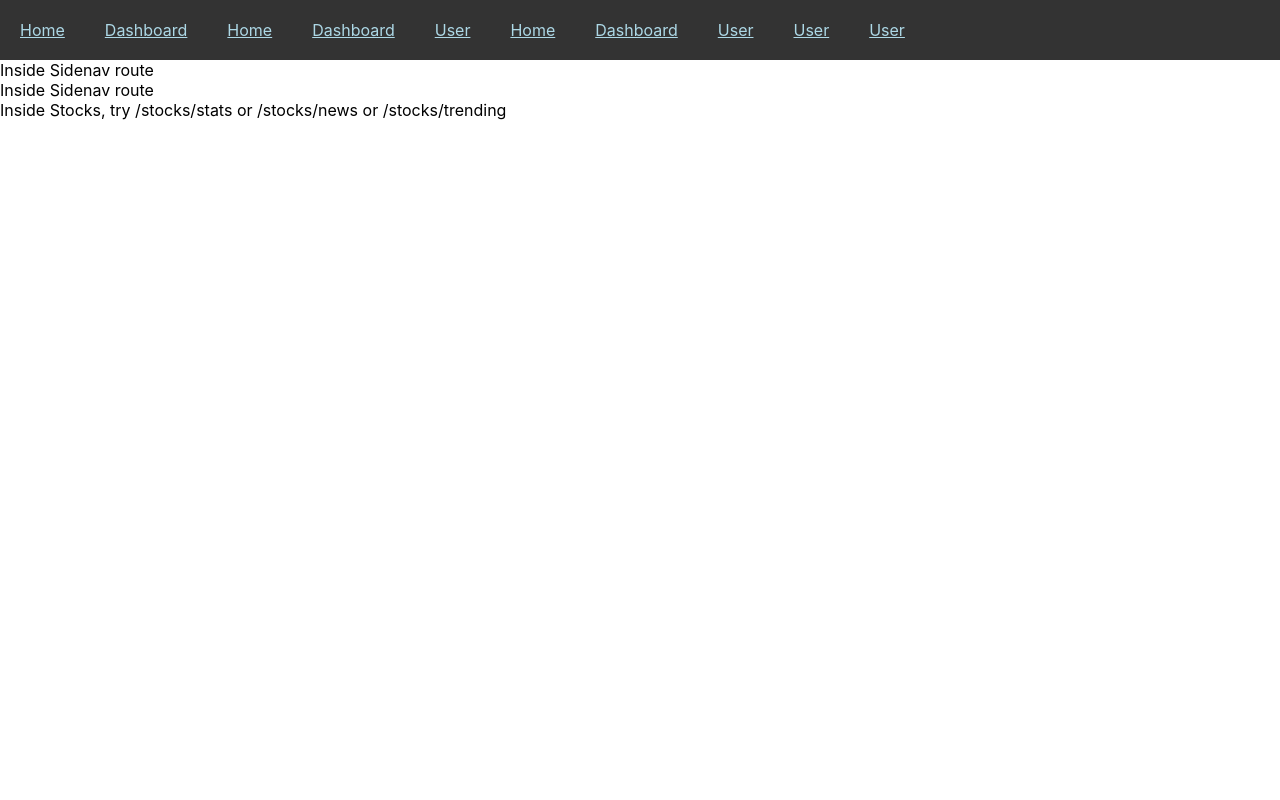
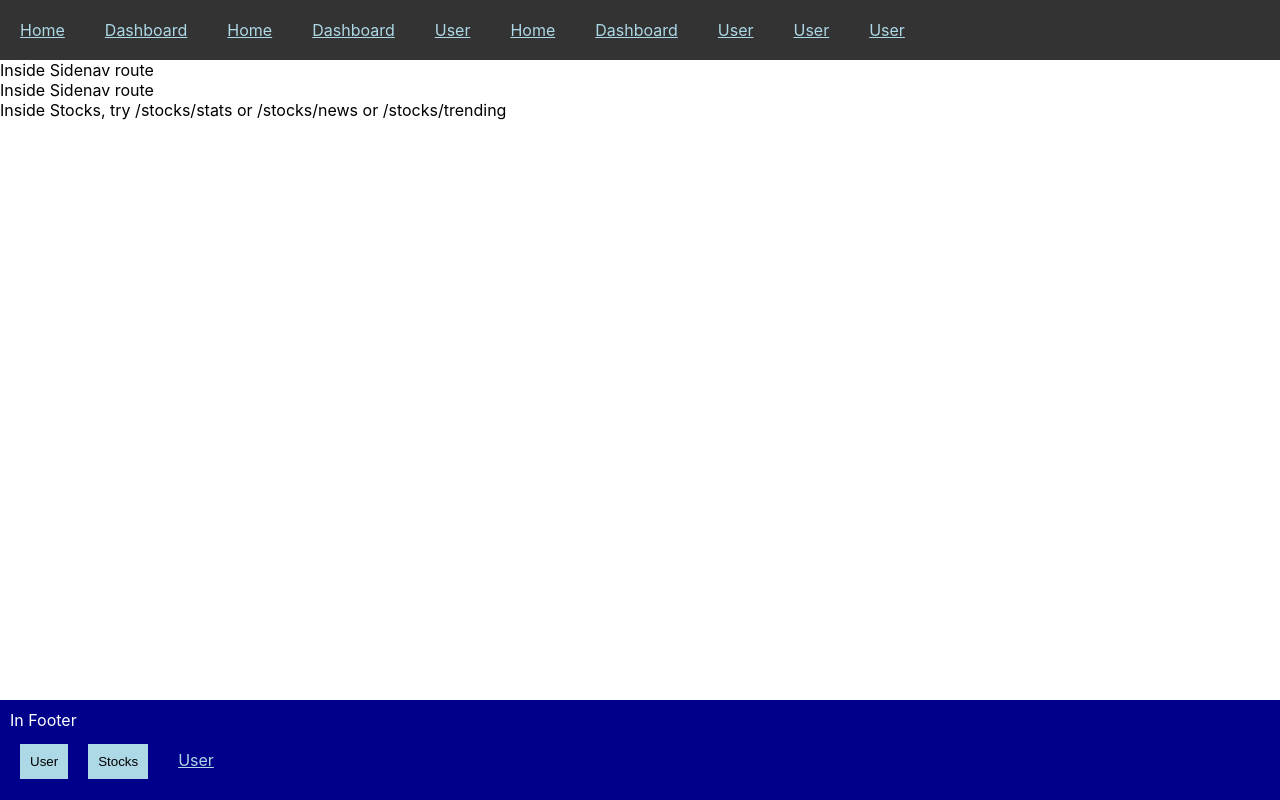
Before and after one commit to doniisetiiawan/react-router-txp, a React (Create React App) app: page /stocks in a window 1280 px wide. Built offline with nearby package versions, Linux system fonts and the light colour scheme.

Commit message:
withRouter HOC

```diff
--- a/src/App.jsx
+++ b/src/App.jsx
@@ -5,6 +5,7 @@ import DashboardComponent from './components/dashboard/dashboard.component';
 import GitHubComponent from './components/github/github.component';
 import CategoryComponent from './components/category/category.component';
 import StockListComponent from './components/stock-list/stock-list.component';
+import Footer from './components/footer/footer.component';
 import './App.css';
 
 class App extends Component {
@@ -190,6 +191,8 @@ class App extends Component {
           path="/stocks"
           component={StockListComponent}
         />
+
+        <Footer />
       </div>
     );
   }
--- /dev/null
+++ b/src/components/footer/footer.component.jsx
@@ -0,0 +1,23 @@
+import React from 'react';
+import { Link, Route, withRouter } from 'react-router-dom';
+
+function FooterComponent(props) {
+  console.log(props);
+  return (
+    <footer>
+      In Footer
+      <div>
+        <button type="button" onClick={() => props.history.push('/user')}>User</button>
+        <button type="button" onClick={() => props.history.push('/stocks')}>Stocks</button>
+        <Link to="subroute">User</Link>
+
+        <Route
+          path="/subroute"
+          render={() => <span>Inside Footer Subroute</span>}
+        />
+      </div>
+    </footer>
+  );
+}
+
+export default withRouter(FooterComponent);
```
